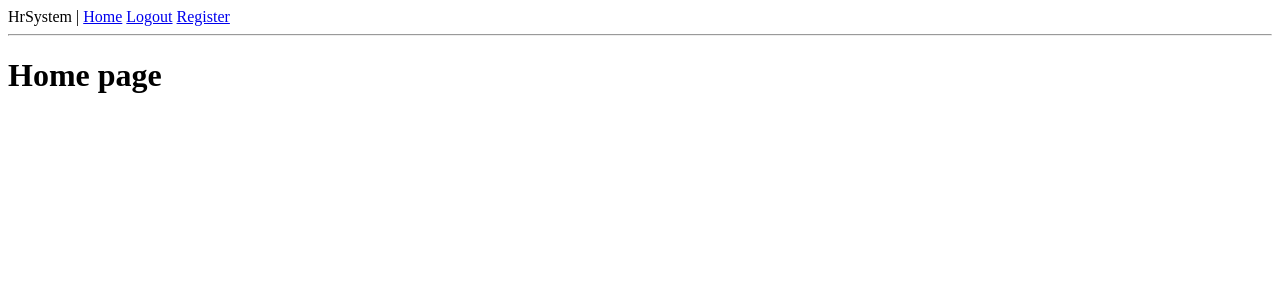
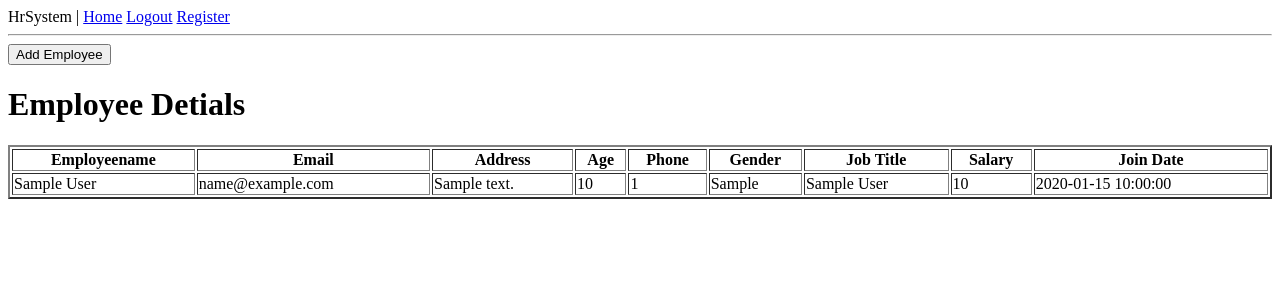
Before and after one commit to bacha-11/Hr-System, a Flask app: page / in a window 1280 px wide. Shown: the top 300 px of the page. Run offline with Flask 2, Linux system fonts and the light colour scheme; a user stored in the database is signed in; tables that the repository leaves empty hold one stand-in row (values such as "Sample post").

Commit message:
add employee feature

```diff
--- a/app/routes.py
+++ b/app/routes.py
@@ -1,14 +1,39 @@
 from app import app, db
 from flask import redirect, render_template, url_for, flash
-from app.forms import RegisterForm, LoginForm
-from app.models import HrAdmin
+from app.forms import RegisterForm, LoginForm, EmployeeForm
+from app.models import HrAdmin, Employee
 from flask_login import current_user, login_user, logout_user, login_required
 
 
 @app.route('/')
 @login_required
 def index():
-    return render_template('index.html', title='Home')
+    employee_data = Employee.query.all()
+    return render_template('index.html', title='Home', employee_data=employee_data)
+
+
+@app.route('/add_employee', methods=['GET', 'POST'])
+@login_required
+def add_employee():
+    form = EmployeeForm()
+    if form.validate_on_submit():
+        employee = Employee(
+            employee_name=form.employee_name.data,
+            email=form.email.data,
+            address=form.address.data,
+            age=form.age.data,
+            phone=form.phone.data,
+            gender=form.gender.data,
+            job_title=form.job_title.data,
+            salary=form.salary.data
+        )
+        db.session.add(employee)
+        db.session.commit()
+        return redirect(url_for('index'))
+    return render_template('add_employee.html', title='Add Employee', form=form)
+
+
+
 
 
 @app.route('/logout', methods=['GET', 'POST'])
--- a/app/templates/index.html
+++ b/app/templates/index.html
@@ -1,5 +1,42 @@
 {% extends 'base.html' %}
 
 {% block content %}
-<h1>Home page</h1>
+
+<a href=" {{ url_for('add_employee') }} "> <button>Add Employee</button> </a><br>
+
+<h1>Employee Detials</h1>
+
+<table style="width:100%" border="2px solid">
+    <tr>
+      <th>Employeename</th>
+      <th>Email</th>
+      <th>Address</th>
+      <th>Age</th>
+      <th>Phone</th>
+      <th>Gender</th>
+      <th>Job Title</th>
+      <th>Salary</th>
+      <th>Join Date</th>
+    </tr>
+{% for emp in employee_data %}
+
+
+    <tr>
+      <td>{{ emp.employee_name }}</td>
+      <td>{{ emp.email }}</td>
+      <td>{{ emp.address }}</td>
+      <td>{{ emp.age }}</td>
+      <td>{{ emp.phone }}</td>
+      <td>{{ emp.gender }}</td>
+      <td>{{ emp.job_title }}</td>
+      <td>{{ emp.salary }}</td>
+      <td>{{ emp.join_date }}</td>
+    </tr>
+
+{% endfor %}
+</table>
+
+
+
+
 {% endblock %}
```
Also changed, not shown: app/forms.py (+10 -2 lines), app/models.py (+17 -0 lines), app.db.
